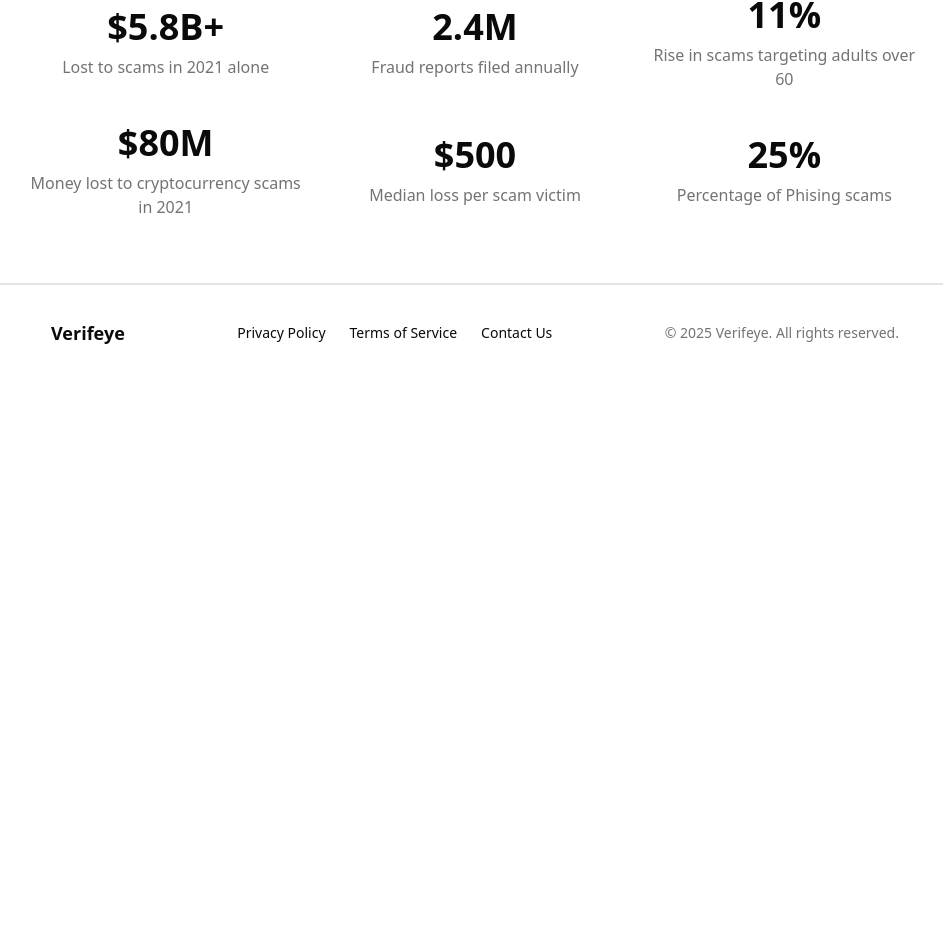
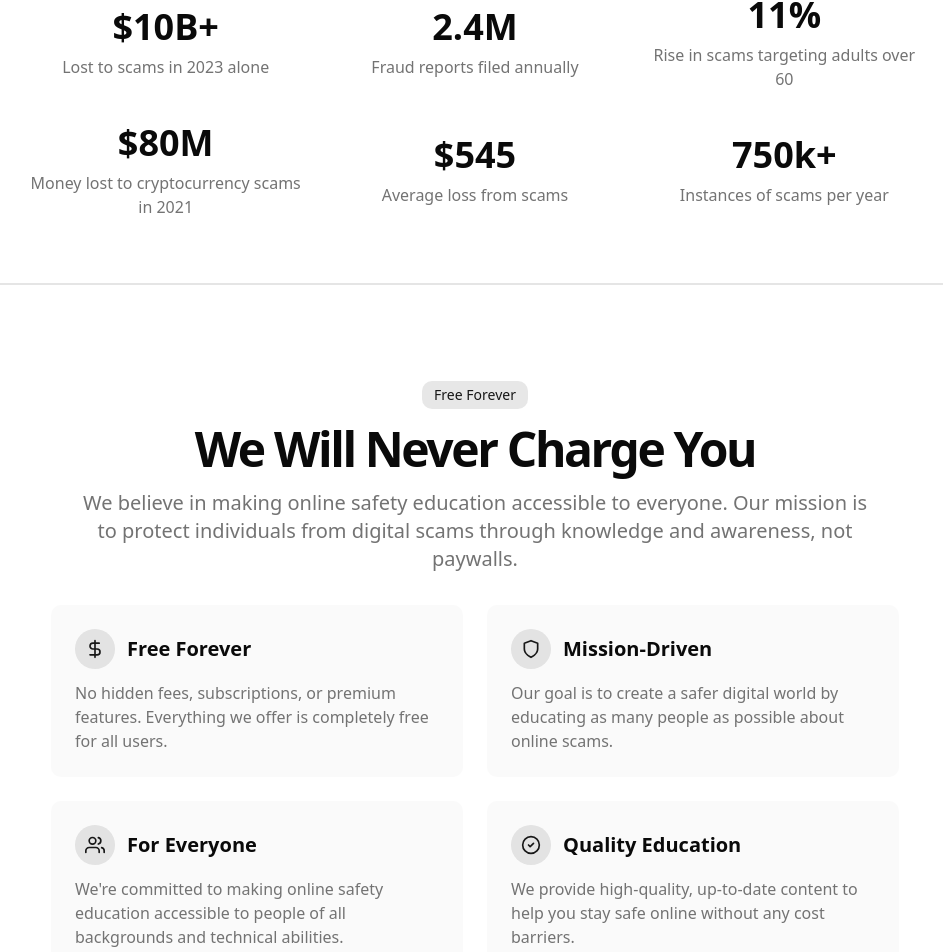
Before and after one commit to makors/verifeye, a Next.js app: page / in a window 1280 px wide. Shown: the part 611-1563 px from the top of the page, without its empty margins (165-1108 px from the left). Before the commit the page ends 992 px from the top, so only its background shows below. Built offline with nearby package versions, Linux system fonts and the light colour scheme.

Commit message:
prompt editing

```diff
--- a/app/(authenticated)/learn/intro/_components/email-content.tsx
+++ b/app/(authenticated)/learn/intro/_components/email-content.tsx
@@ -139,7 +139,7 @@ PayPal Security Team`,
         {/* Email Body */}
         <div className="p-4 bg-white">
           <div
-            className="prose max-w-none"
+            className="prose max-w-none whitespace-pre-line"
             dangerouslySetInnerHTML={{ __html: emailBody }}
           />
         </div>
--- a/app/(authenticated)/learn/intro/_components/phone-content.tsx
+++ b/app/(authenticated)/learn/intro/_components/phone-content.tsx
@@ -111,7 +111,7 @@ export default function PhoneContent() {
             className={`max-w-[80%] ${message.sender === 'them' ? 'self-start' : 'self-end'}`}
           >
             <div
-              className={`p-3 rounded-2xl ${
+              className={`p-3 rounded-2xl whitespace-pre-line ${
                 message.sender === 'them'
                   ? 'bg-gray-200 rounded-tl-sm text-black'
                   : 'bg-blue-500 rounded-tr-sm text-white'
--- a/app/login/route.ts
+++ b/app/login/route.ts
@@ -6,7 +6,7 @@ export async function GET() {
     const response = await auth.api.signInSocial({
       body: {
         provider: "google",
-        callbackURL: "/home",
+        callbackURL: "/login/welcome",
         errorCallbackURL: "/login/error",
         newUserCallbackURL: "/login/welcome",
         disableRedirect: false,
--- a/app/login/welcome/actions.ts
+++ b/app/login/welcome/actions.ts
@@ -103,7 +103,14 @@ export async function initalizeInteractiveLesson(userId: string) {
 
   Create a personalized phishing email example based on user data.
   Keep all responses brief and to the point.
-  IMPORTANT: Always include at least 3-5 specific red flags in your response that explain why this is a phishing email.
+
+  IMPORTANT FORMATTING REQUIREMENTS:
+  1. Use proper line breaks (\\n) between paragraphs for proper display to end users
+  2. All links must be completely made up but realistic-looking (e.g., amazon-secure.com)
+  3. Do NOT use any placeholders or fill-in-the-blanks (like [NAME] or {COMPANY})
+  4. Use the user's name naturally in the email where appropriate
+  5. Include at least 3-5 specific red flags that explain why this is a phishing email
+
   These red flags should be clear, educational points that help the user learn to identify scams.
   `;
 
@@ -112,13 +119,21 @@ export async function initalizeInteractiveLesson(userId: string) {
 
   Create a personalized phishing text message example based on user data.
   Keep all responses brief and to the point.
-  IMPORTANT: Always include at least 3-5 specific red flags in your response that explain why this is a phishing text.
+
+  IMPORTANT FORMATTING REQUIREMENTS:
+  1. Use proper line breaks (\\n) where appropriate for proper display to end users
+  2. All links must be completely made up but realistic-looking (e.g., bit.ly/secure-bank)
+  3. Do NOT use any placeholders or fill-in-the-blanks (like [NAME] or {COMPANY})
+  4. Use the user's name naturally in the text where appropriate
+  5. Include at least 3-5 specific red flags that explain why this is a phishing text
+
   These red flags should be clear, educational points that help the user learn to identify scams.
   `;
 
   try {
     // Get user data with existing message references
     const userInfo = await db.select({
+      name: user.name,
       age: user.age,
       gender: user.gender,
       interests: user.interests,
@@ -145,7 +160,20 @@ export async function initalizeInteractiveLesson(userId: string) {
           },
           {
             role: "user",
-            content: `Generate a phishing email example based on this user data: Age: ${userInfo.age || 30}, Gender: ${userInfo.gender || "unspecified"}, Interests: ${userInfo.interests || "technology, online safety"}. Make sure to include at least 3-5 specific red flags that explain why this is a phishing email. Use line breaks.`
+            content: `Generate a phishing email example based on this user data:
+Name: ${userInfo.name || "Alex"},
+Age: ${userInfo.age || 30},
+Gender: ${userInfo.gender || "unspecified"},
+Interests: ${userInfo.interests || "technology, online safety"}.
+
+Use this information about the interest to your advantage. Do a high level of targeting and personalizationm, as this is typical of scams.
+
+IMPORTANT:
+- Use proper line breaks between paragraphs
+- Include made-up but realistic-looking links (no real URLs)
+- Use the user's name naturally in the email
+- Do not use any placeholders
+- Make sure to include at least 3-5 specific red flags that explain why this is a phishing email`
           }
         ],
         response_format: zodResponseFormat(EmailContent, "email_content")
@@ -161,7 +189,20 @@ export async function initalizeInteractiveLesson(userId: string) {
           },
           {
             role: "user",
-            content: `Generate a phishing text message example based on this user data: Age: ${userInfo.age || 30}, Gender: ${userInfo.gender || "unspecified"}, Interests: ${userInfo.interests || "technology, online safety"}. Make sure to include at least 3-5 specific red flags that explain why this is a phishing text.`
+            content: `Generate a phishing text message example based on this user data:
+Name: ${userInfo.name || "Alex"},
+Age: ${userInfo.age || 30},
+Gender: ${userInfo.gender || "unspecified"},
+Interests: ${userInfo.interests || "technology, online safety"}.
+
+Use this information about the interest to your advantage. Do a high level of targeting and personalizationm, as this is typical of scams.
+
+IMPORTANT:
+- Use proper line breaks where needed
+- Include made-up but realistic-looking links (no real URLs)
+- Use the user's name naturally in the text
+- Do not use any placeholders
+- Make sure to include at least 3-5 specific red flags that explain why this is a phishing text`
           }
         ],
         response_format: zodResponseFormat(TextContent, "text_content")
@@ -197,13 +238,10 @@ export async function initalizeInteractiveLesson(userId: string) {
     let emailId = userInfo.emailMessageId;
     let textId = userInfo.textMessageId;
 
-    const dbOperations = [];
-
-    // Handle email message
+    // Handle email message first
     if (emailId) {
       // Update existing email message
-      dbOperations.push(
-        db.update(emailMessage)
+      await db.update(emailMessage)
         .set({
           sender: emailData.sender.name,
           senderEmail: emailData.sender.email,
@@ -212,13 +250,11 @@ export async function initalizeInteractiveLesson(userId: string) {
           redFlags: JSON.stringify(emailRedFlags),
           updatedAt: new Date()
         })
-          .where(eq(emailMessage.id, emailId))
-      );
+        .where(eq(emailMessage.id, emailId));
     } else {
       // Create new email message
       emailId = crypto.randomUUID();
-      dbOperations.push(
-        db.insert(emailMessage).values({
+      await db.insert(emailMessage).values({
         id: emailId,
         sender: emailData.sender.name,
         senderEmail: emailData.sender.email,
@@ -227,28 +263,24 @@ export async function initalizeInteractiveLesson(userId: string) {
         redFlags: JSON.stringify(emailRedFlags),
         createdAt: new Date(),
         updatedAt: new Date()
-        })
-      );
+      });
     }
 
-    // Handle text message
+    // Handle text message next
     if (textId) {
       // Update existing text message
-      dbOperations.push(
-        db.update(textMessage)
+      await db.update(textMessage)
         .set({
           sender: textData.sender.name,
           content: textData.body,
           redFlags: JSON.stringify(textRedFlags),
           updatedAt: new Date()
         })
-          .where(eq(textMessage.id, textId))
-      );
+        .where(eq(textMessage.id, textId));
     } else {
       // Create new text message
       textId = crypto.randomUUID();
-      dbOperations.push(
-        db.insert(textMessage).values({
+      await db.insert(textMessage).values({
         id: textId,
         sender: textData.sender.name,
         subject: "",
@@ -256,29 +288,23 @@ export async function initalizeInteractiveLesson(userId: string) {
         redFlags: JSON.stringify(textRedFlags),
         createdAt: new Date(),
         updatedAt: new Date()
-        })
-      );
+      });
     }
 
-    // Always update user references to ensure they're set
-    dbOperations.push(
-      db.update(user)
+    // Finally, update user references after messages are created
+    await db.update(user)
       .set({
         emailMessageId: emailId,
         textMessageId: textId
       })
-        .where(eq(user.id, userId))
-    );
-
-    // Execute all database operations in parallel
-    await Promise.all(dbOperations);
+      .where(eq(user.id, userId));
 
     console.log("Interactive lesson initialization complete");
 
     return { success: true };
   } catch (error) {
     console.error("Error initializing interactive lesson:", error);
-    return { success: false, error: "Failed to initialize interactive lesson" };
+    return { success: false, error: `Failed to initialize interactive lesson: ${error}` };
   }
 }
 
--- a/app/page.tsx
+++ b/app/page.tsx
@@ -47,8 +47,8 @@ export default function Home() {
           <div className="container flex flex-col items-center justify-center px-4 md:px-6 mx-auto">
             <div className="grid gap-8 md:grid-cols-3 text-center mx-auto place-items-center w-full max-w-4xl">
               <div className="flex flex-col items-center text-center space-y-2">
-                <div className="text-3xl font-bold md:text-4xl">$5.8B+</div>
-                <p className="text-muted-foreground">Lost to scams in 2021 alone</p>
+                <div className="text-3xl font-bold md:text-4xl">$10B+</div>
+                <p className="text-muted-foreground">Lost to scams in 2023 alone</p>
               </div>
               <div className="flex flex-col items-center text-center space-y-2">
                 <div className="text-3xl font-bold md:text-4xl">2.4M</div>
@@ -63,21 +63,108 @@ export default function Home() {
                 <p className="text-muted-foreground">Money lost to cryptocurrency scams in 2021</p>
               </div>
               <div className="flex flex-col items-center text-center space-y-2">
-                <div className="text-3xl font-bold md:text-4xl">$500</div>
-                <p className="text-muted-foreground">Median loss per scam victim</p>
+                <div className="text-3xl font-bold md:text-4xl">$545</div>
+                <p className="text-muted-foreground">Average loss from scams</p>
               </div>
               <div className="flex flex-col items-center text-center space-y-2">
-                <div className="text-3xl font-bold md:text-4xl">25%</div>
-                <p className="text-muted-foreground">Percentage of Phising scams</p>
+                <div className="text-3xl font-bold md:text-4xl">750k+</div>
+                <p className="text-muted-foreground">Instances of scams per year</p>
               </div>
             </div>
           </div>
         </section>
       </main>
 
+      {/* Free Forever Section */}
+      <section className="w-full py-12 md:py-24 bg-background border-y">
+        <div className="container mx-auto px-4 md:px-6 max-w-4xl">
+          <div className="flex flex-col items-center text-center mb-8">
+            <div className="inline-block rounded-lg bg-primary/10 px-3 py-1 text-sm text-primary mb-4">
+              Free Forever
+            </div>
+            <h2 className="text-3xl font-bold tracking-tighter sm:text-4xl md:text-5xl mb-4">
+              We Will Never Charge You
+            </h2>
+            <p className="text-muted-foreground text-lg md:text-xl max-w-[800px]">
+              We believe in making online safety education accessible to everyone. Our mission is to protect
+              individuals from digital scams through knowledge and awareness, not paywalls.
+            </p>
+          </div>
+
+          <div className="grid grid-cols-1 md:grid-cols-2 gap-6 mt-8">
+            <div className="flex flex-col space-y-3 p-6 bg-muted/50 rounded-lg">
+              <div className="flex items-center gap-3">
+                <div className="w-10 h-10 rounded-full bg-primary/10 flex items-center justify-center">
+                  <svg xmlns="http://www.w3.org/2000/svg" width="20" height="20" viewBox="0 0 24 24" fill="none" stroke="currentColor" strokeWidth="2" strokeLinecap="round" strokeLinejoin="round" className="text-primary">
+                    <path d="M12 2v20M17 5H9.5a3.5 3.5 0 0 0 0 7h5a3.5 3.5 0 0 1 0 7H6" />
+                  </svg>
+                </div>
+                <h3 className="text-xl font-bold">Free Forever</h3>
+              </div>
+              <p className="text-muted-foreground">
+                No hidden fees, subscriptions, or premium features. Everything we offer is completely free for all users.
+              </p>
+            </div>
+
+            <div className="flex flex-col space-y-3 p-6 bg-muted/50 rounded-lg">
+              <div className="flex items-center gap-3">
+                <div className="w-10 h-10 rounded-full bg-primary/10 flex items-center justify-center">
+                  <svg xmlns="http://www.w3.org/2000/svg" width="20" height="20" viewBox="0 0 24 24" fill="none" stroke="currentColor" strokeWidth="2" strokeLinecap="round" strokeLinejoin="round" className="text-primary">
+                    <path d="M12 22s8-4 8-10V5l-8-3-8 3v7c0 6 8 10 8 10z" />
+                  </svg>
+                </div>
+                <h3 className="text-xl font-bold">Mission-Driven</h3>
+              </div>
+              <p className="text-muted-foreground">
+                Our goal is to create a safer digital world by educating as many people as possible about online scams.
+              </p>
+            </div>
+
+            <div className="flex flex-col space-y-3 p-6 bg-muted/50 rounded-lg">
+              <div className="flex items-center gap-3">
+                <div className="w-10 h-10 rounded-full bg-primary/10 flex items-center justify-center">
+                  <svg xmlns="http://www.w3.org/2000/svg" width="20" height="20" viewBox="0 0 24 24" fill="none" stroke="currentColor" strokeWidth="2" strokeLinecap="round" strokeLinejoin="round" className="text-primary">
+                    <path d="M17 21v-2a4 4 0 0 0-4-4H5a4 4 0 0 0-4 4v2"></path>
+                    <circle cx="9" cy="7" r="4"></circle>
+                    <path d="M23 21v-2a4 4 0 0 0-3-3.87"></path>
+                    <path d="M16 3.13a4 4 0 0 1 0 7.75"></path>
+                  </svg>
+                </div>
+                <h3 className="text-xl font-bold">For Everyone</h3>
+              </div>
+              <p className="text-muted-foreground">
+                We're committed to making online safety education accessible to people of all backgrounds and technical abilities.
+              </p>
+            </div>
+
+            <div className="flex flex-col space-y-3 p-6 bg-muted/50 rounded-lg">
+              <div className="flex items-center gap-3">
+                <div className="w-10 h-10 rounded-full bg-primary/10 flex items-center justify-center">
+                  <svg xmlns="http://www.w3.org/2000/svg" width="20" height="20" viewBox="0 0 24 24" fill="none" stroke="currentColor" strokeWidth="2" strokeLinecap="round" strokeLinejoin="round" className="text-primary">
+                    <path d="M12 22c5.523 0 10-4.477 10-10S17.523 2 12 2 2 6.477 2 12s4.477 10 10 10z"></path>
+                    <path d="m9 12 2 2 4-4"></path>
+                  </svg>
+                </div>
+                <h3 className="text-xl font-bold">Quality Education</h3>
+              </div>
+              <p className="text-muted-foreground">
+                We provide high-quality, up-to-date content to help you stay safe online without any cost barriers.
+              </p>
+            </div>
+          </div>
+
+          <div className="mt-12 text-center">
+            <Button size="lg" variant="outline" asChild>
+              <Link href="/login">Start Learning Today</Link>
+            </Button>
+          </div>
+        </div>
+      </section>
+
       {/* Footer section */}
-      <footer className="w-full border-t py-6 md:py-0 text-center">
-        <div className="container flex flex-col md:flex-row items-center justify-between gap-4 md:h-24 px-4 md:px-6 max-w-4xl mx-auto">
+      <footer className="w-full border-t py-6 md:py-0">
+        <div className="container max-w-4xl mx-auto px-4 md:px-6 py-6">
+          <div className="flex flex-col md:flex-row items-center justify-between gap-4">
             <div className="flex items-center gap-2">
               {/* <Radar className="h-6 w-6 text-primary" /> */}
               <span className="text-lg font-semibold">Verifeye</span>
@@ -93,7 +180,10 @@ export default function Home() {
                 Contact Us
               </Link>
             </div>
+          </div>
+          <div className="mt-4 text-center">
             <p className="text-sm text-muted-foreground">© 2025 Verifeye. All rights reserved.</p>
+          </div>
         </div>
       </footer>
     </div>
```
Lines whose indentation alone changed are shown as unchanged.
